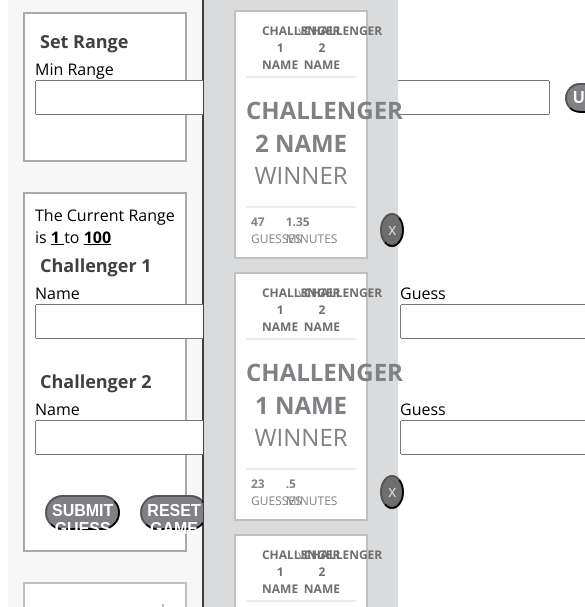
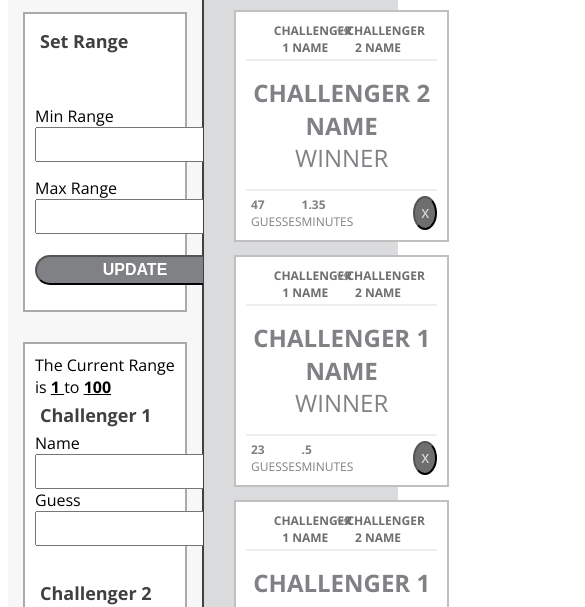
Before and after one commit to N-Gibson/Number-Guesser, a plain HTML site: page index.html in a window 390 px wide. Shown: the part 161-768 px from the top of the page, 585 px wide, since content can reach past the window. Drawn offline with nearby package versions, Linux system fonts and the light colour scheme.

Commit message:
Add media query to 685px

```diff
--- a/index.html
+++ b/index.html
@@ -26,8 +26,8 @@
           <button id="range-button" class="update-button" name="update" alt="update-button"> UPDATE </button>
         </div>
       </form>
-      <form action="">
-        <p> The Current Range is <span id="display-min" class="underline"> 1 </span> to <span id="display-max" class="underline">100 </span> </p>
+      <form class= "middle-box" action="">
+        <p class= "p-style"> The Current Range is <span id="display-min" class="underline"> 1 </span> to <span id="display-max" class="underline">100 </span> </p>
           <h4 class="p1-rename"> Challenger 1 </h4>
           <div class="challenger-all">
             <div class="challenger-input-name">
--- a/main.js
+++ b/main.js
@@ -1,5 +1,5 @@
 function generateRandomNumber(min,max) {
-  var randomNumber = Math.floor(Math.random() * (max - min) + 1);
+  var randomNumber = Math.floor(Math.random() * (max - min) + min);
   console.log(randomNumber);
 };
 
@@ -18,5 +18,5 @@ updateButton.addEventListener('click', function (){
   event.preventDefault();
   displayMinNumber.innerText = userMin.value;
   displayMaxNumber.innerText = userMax.value;
-  generateRandomNumber(userMin.value, userMax.value);
+  generateRandomNumber(Number(userMin.value),Number(userMax.value));
 });
--- a/styles.css
+++ b/styles.css
@@ -326,3 +326,78 @@ h4 {
   text-align: center;
   margin-left: 60px;
 }
+
+/*Media Query*/
+
+@media (max-width: 1350px) {
+  .min-max {
+    width: 210px;
+  }
+
+  .input-name{
+    width: 210px;
+  }
+
+  .input-guess {
+    width: 210px;
+  }
+
+  .form-flex{
+    flex-wrap: wrap;
+  }
+
+  .update-button {
+    width: 200px;
+    margin-top: 5px;
+    margin-left: 110px;
+  }
+
+@media (max-width: 1025px) {
+
+  #form-top{
+    display: flex;
+    flex-wrap: wrap;
+    height: 300px;
+  }
+
+  .update-button {
+    margin-left: 0px;
+  }
+
+  .middle-box {
+    display: flex;
+    flex-wrap: wrap;
+    height: 550px;
+  }
+
+  .challenger-all {
+    flex-wrap: wrap;
+  }
+
+  .button-trio {
+    flex-wrap: wrap;
+  }
+
+  .p-style {
+    flex-wrap: wrap;
+  }
+
+  .p1-rename{
+    flex-wrap: wrap;
+    display: block;
+  }
+
+@media (max-width: 685px){
+
+  main {
+    flex-wrap: wrap;
+  }
+
+  .right {
+    flex-wrap: wrap;
+  }
+
+  .cards {
+    flex-wrap: wrap;
+  }
+}
```
